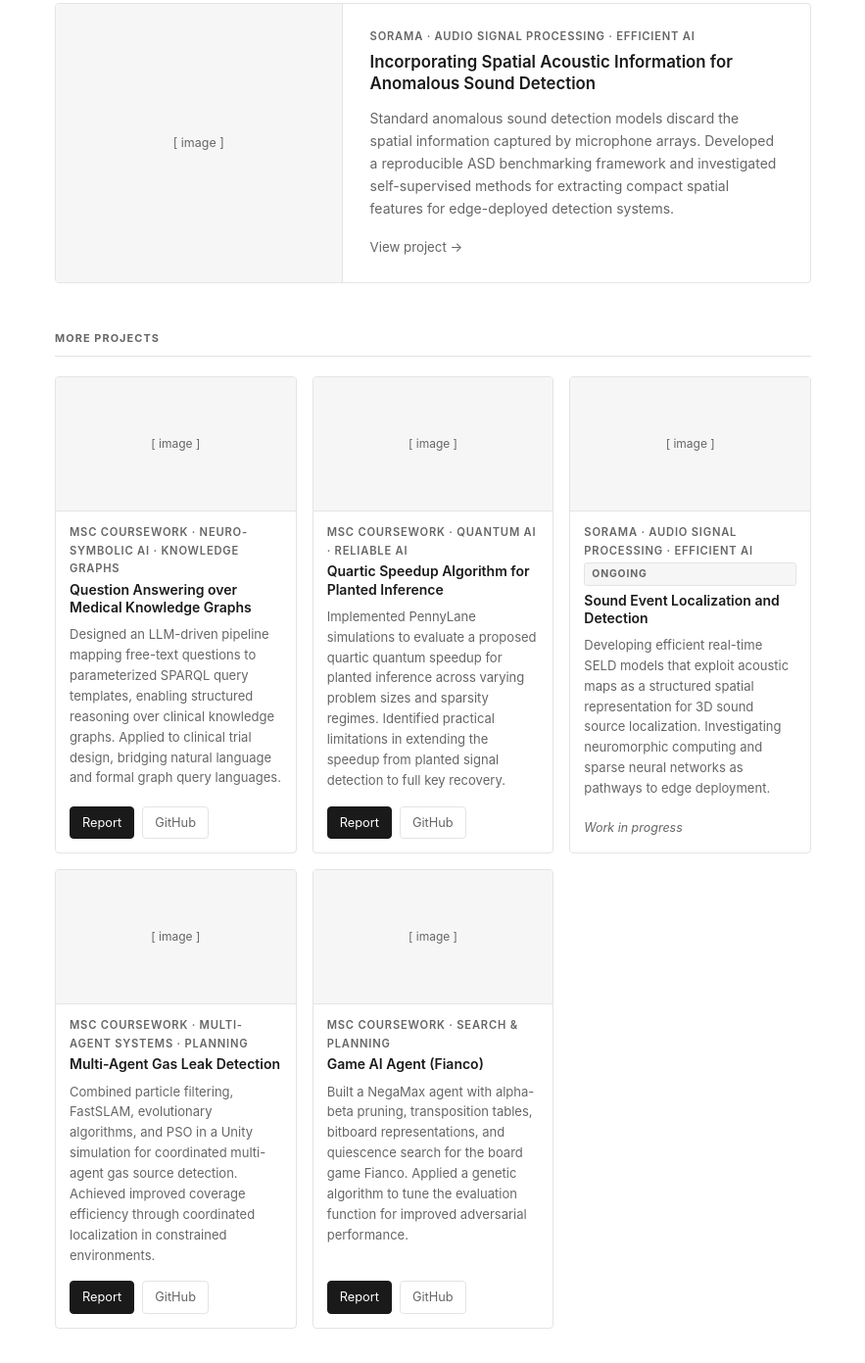
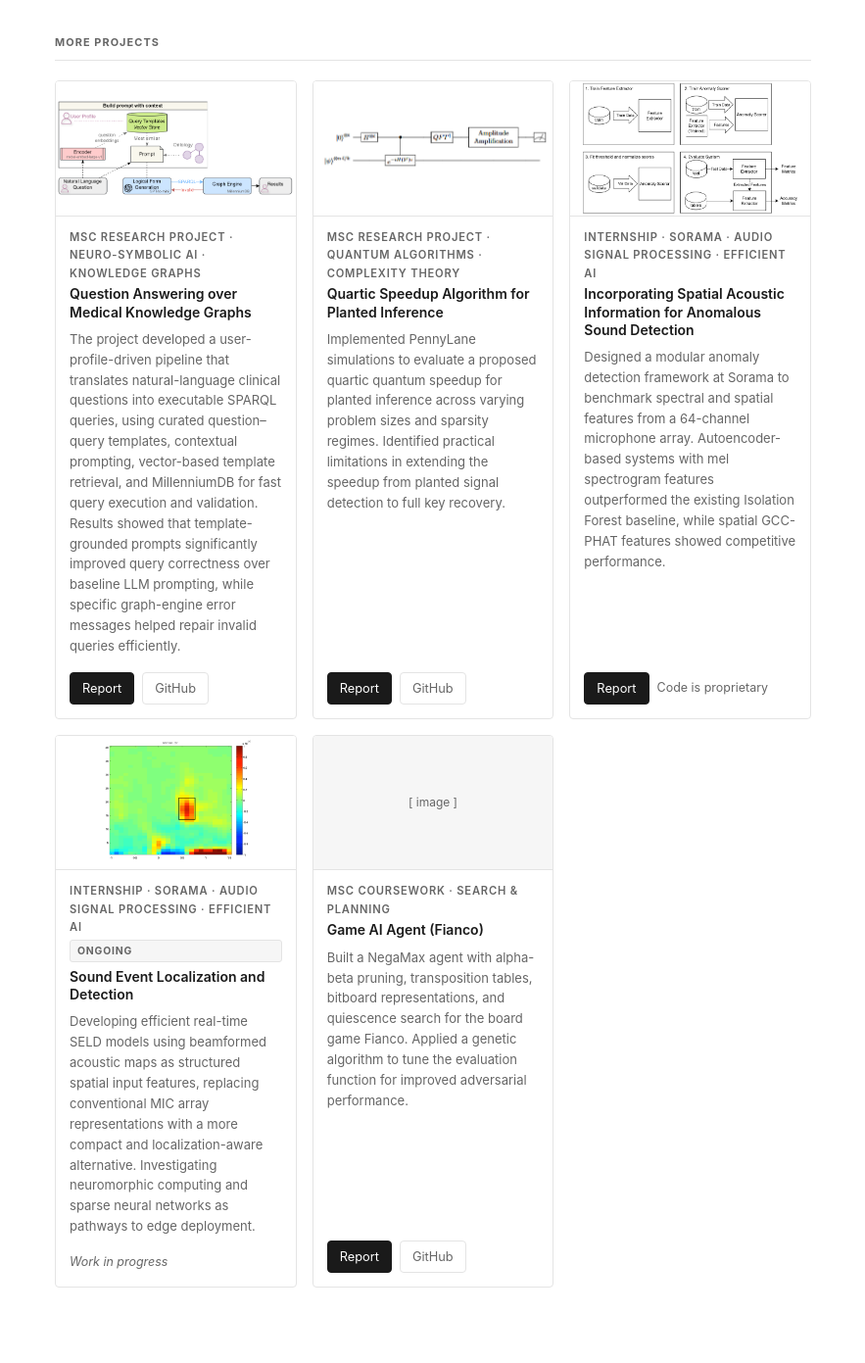
Before and after one commit to Mathias-Yap/Mathias-Yap.github.io, a plain HTML site: page projects.html in a window 1280 px wide. Shown: the part 896-2287 px from the top of the page at 98% size, without its empty margins (198-1081 px from the left). Drawn offline with Linux system fonts and the light colour scheme.

Commit message:
Miscellaneous projects.

```diff
--- a/projects.html
+++ b/projects.html
@@ -59,19 +59,6 @@
         </div>
       </a>
 
-      <a href="projects/sorama-asd.html" class="card-featured">
-        <div class="card-featured-img">
-          <div class="card-featured-placeholder">[ image ]</div>
-        </div>
-        <div class="card-featured-body">
-          <p class="card-context">Sorama &middot; Audio Signal Processing &middot; Efficient AI</p>
-          <h2 class="card-title">Incorporating Spatial Acoustic Information for Anomalous Sound Detection</h2>
-          <p class="card-featured-desc">Standard anomalous sound detection models discard the spatial information
-            captured by microphone arrays. Developed a reproducible ASD benchmarking framework and investigated
-            self-supervised methods for extracting compact spatial features for edge-deployed detection systems.</p>
-          <span class="card-featured-action">View project &rarr;</span>
-        </div>
-      </a>
     </section>
 
     <!-- ── More Projects ── -->
@@ -80,61 +67,76 @@
       <div class="projects-grid-compact">
 
         <div class="card-compact">
-          <div class="card-compact-img">[ image ]</div>
+          <div class="card-compact-img" style="background: #fff;">
+            <img src="project_files/phkg/pipeline.png" alt="phkg question answering pipeline"
+              style="object-fit: contain;">
+          </div>
           <div class="card-compact-body">
-            <p class="card-context">MSc Coursework &middot; Neuro-Symbolic AI &middot; Knowledge Graphs</p>
+            <p class="card-context">MSc Research Project &middot; Neuro-Symbolic AI &middot; Knowledge Graphs</p>
             <h3 class="card-title">Question Answering over Medical Knowledge Graphs</h3>
-            <p class="card-compact-desc">Designed an LLM-driven pipeline mapping free-text questions to parameterized
-              SPARQL query templates, enabling structured reasoning over clinical knowledge graphs. Applied to clinical
-              trial design, bridging natural language and formal graph query languages.</p>
+            <p class="card-compact-desc">The project developed a user-profile-driven pipeline that translates
+              natural-language clinical questions into executable SPARQL queries, using curated question–query
+              templates, contextual prompting, vector-based template retrieval, and MillenniumDB for fast query
+              execution and validation. Results showed that template-grounded prompts significantly improved query
+              correctness over baseline LLM prompting, while specific graph-engine error messages helped repair invalid
+              queries efficiently.</p>
             <div class="card-links">
-              <a href="#" class="btn btn-dark">Report</a>
-              <a href="#" class="btn">GitHub</a>
+              <a href="project_files/phkg/Group_17_report-2%20(1)-1.pdf" class="btn btn-dark">Report</a>
+              <a href="https://github.com/Mathias-Yap/MAI_Project_PHKG" class="btn">GitHub</a>
             </div>
           </div>
         </div>
 
         <div class="card-compact">
-          <div class="card-compact-img">[ image ]</div>
+          <div class="card-compact-img" style="background: #fff">
+            <img src="project_files/quartic_speedup/qft.png" alt="qft" style="object-fit: contain;">
+          </div>
           <div class="card-compact-body">
-            <p class="card-context">MSc Coursework &middot; Quantum AI &middot; Reliable AI</p>
+            <p class="card-context">MSC Research Project &middot; Quantum Algorithms &middot; Complexity Theory</p>
             <h3 class="card-title">Quartic Speedup Algorithm for Planted Inference</h3>
             <p class="card-compact-desc">Implemented PennyLane simulations to evaluate a proposed quartic quantum
               speedup for planted inference across varying problem sizes and sparsity regimes. Identified practical
               limitations in extending the speedup from planted signal detection to full key recovery.</p>
             <div class="card-links">
-              <a href="#" class="btn btn-dark">Report</a>
-              <a href="#" class="btn">GitHub</a>
+              <a href="project_files\quartic_speedup\Quantum_Research_Project_Group_3_Final_Report.pdf"
+                class="btn btn-dark">Report</a>
+              <a href="https://github.com/Mathias-Yap/QuarticSpeedupK-XOR" class="btn">GitHub</a>
             </div>
           </div>
         </div>
 
         <div class="card-compact">
-          <div class="card-compact-img">[ image ]</div>
+          <div class="card-compact-img" style="background: #fff;">
+            <img src="project_files/asd_sorama/train_test_anomaly_detection.png" alt="Train/test anomaly detection pipeline" style="object-fit: contain;">
+          </div>
           <div class="card-compact-body">
-            <p class="card-context">Sorama &middot; Audio Signal Processing &middot; Efficient AI</p>
-            <span class="card-status">Ongoing</span>
-            <h3 class="card-title">Sound Event Localization and Detection</h3>
-            <p class="card-compact-desc">Developing efficient real-time SELD models that exploit acoustic maps as a
-              structured spatial representation for 3D sound source localization. Investigating neuromorphic computing
-              and sparse neural networks as pathways to edge deployment.</p>
+            <p class="card-context">Internship &middot; Sorama &middot; Audio Signal Processing &middot; Efficient AI</p>
+            <h3 class="card-title">Incorporating Spatial Acoustic Information for Anomalous Sound Detection</h3>
+            <p class="card-compact-desc">Designed a modular anomaly detection framework at Sorama to benchmark spectral
+              and spatial features from a 64-channel microphone array. Autoencoder-based systems with mel spectrogram
+              features outperformed the existing Isolation Forest baseline, while spatial GCC-PHAT features showed
+              competitive performance.</p>
             <div class="card-links">
-              <span style="font-size: 0.78rem; color: var(--text-muted); font-style: italic;">Work in progress</span>
+              <a href="project_files/asd_sorama/technical_report_anomalous_sound_detection-2.pdf" class="btn btn-dark">Report</a>
+              <span style="font-size: 0.78rem; color: var(--text-muted); align-self: center;">Code is proprietary</span>
             </div>
           </div>
         </div>
 
         <div class="card-compact">
-          <div class="card-compact-img">[ image ]</div>
+          <div class="card-compact-img" style="background: #fff;">
+            <img src="project_files/seld/beamforming.png" alt="Beamformed acoustic map" style="object-fit: contain;">
+          </div>
           <div class="card-compact-body">
-            <p class="card-context">MSc Coursework &middot; Multi-Agent Systems &middot; Planning</p>
-            <h3 class="card-title">Multi-Agent Gas Leak Detection</h3>
-            <p class="card-compact-desc">Combined particle filtering, FastSLAM, evolutionary algorithms, and PSO in a
-              Unity simulation for coordinated multi-agent gas source detection. Achieved improved coverage efficiency
-              through coordinated localization in constrained environments.</p>
+            <p class="card-context">Internship &middot; Sorama &middot; Audio Signal Processing &middot; Efficient AI</p>
+            <span class="card-status">Ongoing</span>
+            <h3 class="card-title">Sound Event Localization and Detection</h3>
+            <p class="card-compact-desc">Developing efficient real-time SELD models using beamformed acoustic maps as
+              structured spatial input features, replacing conventional MIC array representations with a more compact
+              and localization-aware alternative. Investigating neuromorphic computing and sparse neural networks as
+              pathways to edge deployment.</p>
             <div class="card-links">
-              <a href="#" class="btn btn-dark">Report</a>
-              <a href="#" class="btn">GitHub</a>
+              <span style="font-size: 0.78rem; color: var(--text-muted); font-style: italic;">Work in progress</span>
             </div>
           </div>
         </div>
```
Also changed, not shown: projects/sorama-asd.html (deleted, +0 -84 lines), project_files/asd_sorama/train_test_anomaly_detection.png (added), project_files/phkg/pipeline.png (added), project_files/quartic_speedup/qft.png (added), project_files/seld/beamforming.png (added), 2 other files.
